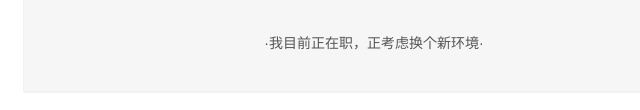
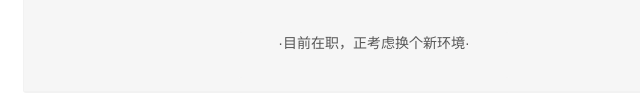
Before and after one commit to lroolle/lroolle.github.io, a website: page cv.html in a window 1280 px wide. Shown: the part 1257-1367 px from the top of the page, 266-906 px from the left. Drawn offline with Linux system fonts and the light colour scheme.

Commit message:
Update cv.html

```diff
--- a/cv.html
+++ b/cv.html
@@ -547,7 +547,7 @@ content:"...";
 
 				<div class="mr_self_state">
    	 				<div class="form_wrap mr_self_s resume_status">
-						·我目前正在职，正考虑换个新环境·
+						·目前在职，正考虑换个新环境·
 	   	 			</div>
 				</div>
 			</div>
```
